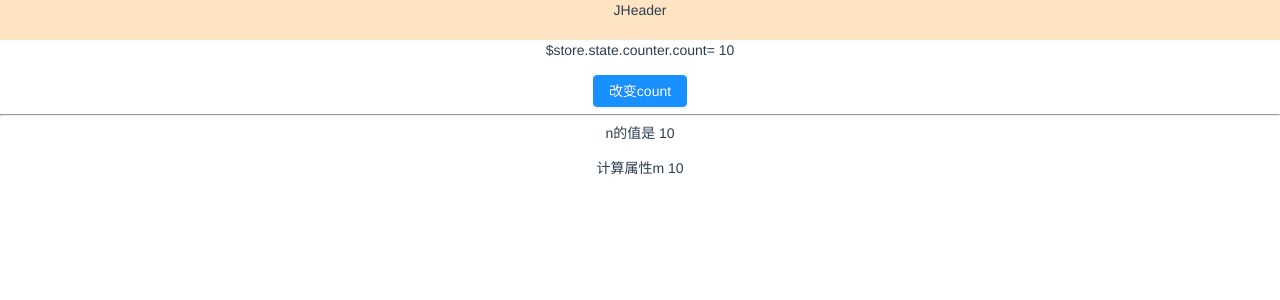
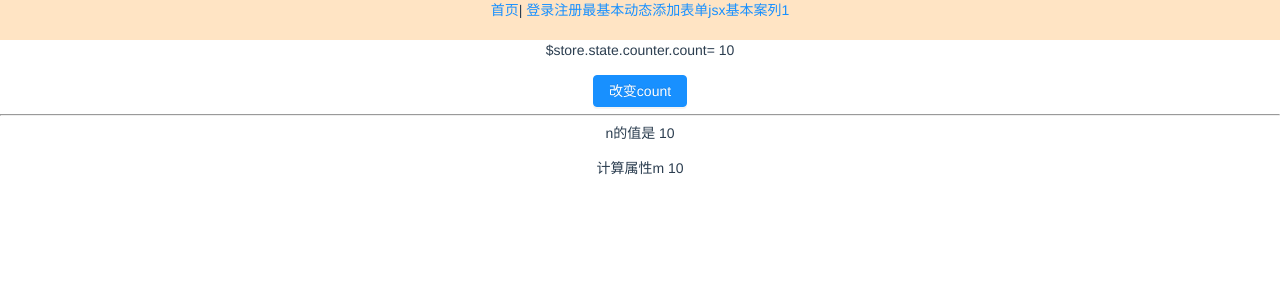
Before and after one commit to wanghong2013/vue-cli-3-config, a Vue app: page / in a window 1280 px wide. Shown: the top 300 px of the page. Built offline with nearby package versions, Linux system fonts and the light colour scheme.

Commit message:
修header路由

```diff
--- a/src/App.vue
+++ b/src/App.vue
@@ -1,8 +1,19 @@
 <template>
   <div id="app">
+    <JHeader />
     <router-view />
   </div>
 </template>
+<script>
+
+import JHeader from "@/components/JHeader.vue";
+export default {
+  name:"app",
+  components:{
+    JHeader
+  }
+}
+</script>
 
 <style lang="scss">
 #app {
--- a/src/components/JHeader.vue
+++ b/src/components/JHeader.vue
@@ -1,5 +1,11 @@
 <template>
-  <div class="jheader">JHeader</div>
+  <div class="jheader">
+    <router-link to="/">首页</router-link>|
+    <router-link to="/user/login">登录</router-link>
+    <router-link to="/user/register">注册</router-link>
+    <router-link to="/form/add">最基本动态添加表单</router-link>
+    <router-link to="/jsx/demo1">jsx基本案列1</router-link>
+  </div>
 </template>
 
 <script>
--- a/src/views/Home.vue
+++ b/src/views/Home.vue
@@ -1,6 +1,5 @@
 <template>
   <div class="home">
-    <JHeader />
 
     <p>$store.state.counter.count= {{ $store.state.counter.count }}</p>
     <a-button type="primary" @click="changeCount">改变count</a-button>
@@ -11,11 +10,11 @@
 </template>
 
 <script>
-import JHeader from "@/components/JHeader.vue";
+
 export default {
   name: "home",
   components: {
-    JHeader
+
   },
   created() {
     console.log(this.$store.state.count, "created");
```
Also changed, not shown: src/components/HelloWorld.vue (deleted, +0 -32 lines).
